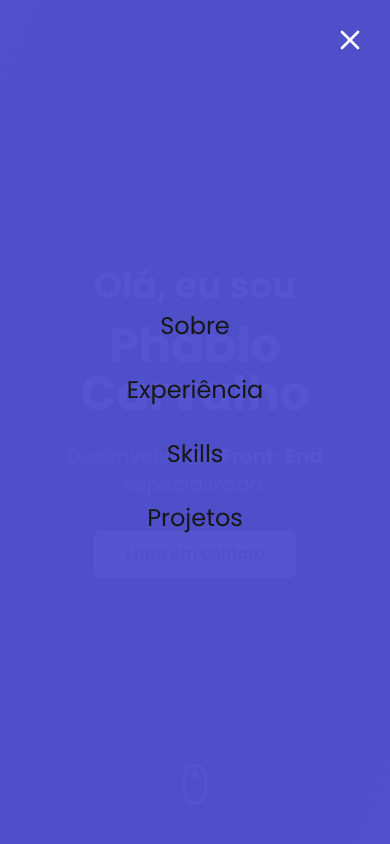
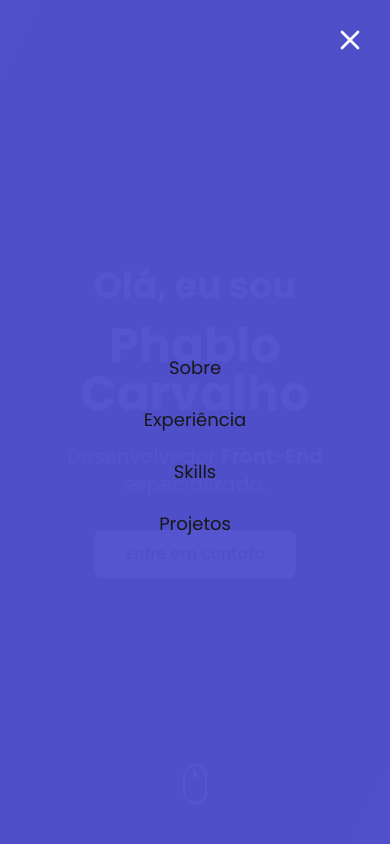
Before and after one commit to PhabloC/portf-lio, a Next.js app: page / in a window 390 px wide. Both pictures are taken after a click on the button 40 px from the left and 40 px from the top of the page. Shown: the top 844 px of the page. Built offline with nearby package versions, Linux system fonts and the light colour scheme.

Commit message:
Responsividade mobile

```diff
--- a/src/app/page.js
+++ b/src/app/page.js
@@ -6,7 +6,7 @@ import Sobre from "@/components/Sobre/Sobre";
 
 export default function Home() {
   return (
-    <div className="  bg-gradient-to-br from-gray-900 via-black to-gray-900">
+    <div className=" overflow-x-hidden bg-gradient-to-br from-gray-900 via-black to-gray-900">
       <PrimarySection />
       <Sobre />
       <Experience />
--- a/src/components/Header/Header.jsx
+++ b/src/components/Header/Header.jsx
@@ -50,47 +50,46 @@ export default function Header() {
         </nav>
       </header>
 
-      {/* Mobile menu - full-screen with background */}
+      {/* Mobile menu - full-screen com background, sem overflow lateral */}
       <div
-        className={`absolute inset-0 bg-[#5454D4]/95 z-50 flex flex-col items-center justify-center md:hidden transition-transform duration-500 ease-in-out ${
+        className={`fixed top-0 left-0 w-full h-full bg-[#5454D4]/95 z-50 flex flex-col items-center justify-center md:hidden transition-transform duration-500 ease-in-out ${
           menuOpen ? "translate-y-0" : "-translate-y-full"
         }`}
+        style={{ overflowX: "hidden" }}
       >
         {/* Close button */}
         <button
-          className="absolute top-4 right-4 p-2 text-white"
+          className="absolute top-4 right-4 p-2 rounded-full bg-transparent text-white"
           onClick={() => setMenuOpen(false)}
           aria-label="Fechar menu"
         >
           <X size={32} />
         </button>
-
-        {/* Mobile nav */}
-        <nav className="flex flex-col items-center space-y-8 text-2xl">
+        <nav className="flex flex-col items-center space-y-6 mt-12 w-full">
           <Link
             href="#sobre"
-            className="hover:text-cyan-400 transition-colors"
+            className="hover:text-cyan-400 transition-colors text-lg"
             onClick={() => setMenuOpen(false)}
           >
             Sobre
           </Link>
           <Link
             href="#experiencia"
-            className="hover:text-cyan-400 transition-colors"
+            className="hover:text-cyan-400 transition-colors text-lg"
             onClick={() => setMenuOpen(false)}
           >
             Experiência
           </Link>
           <Link
             href="#skills"
-            className="hover:text-cyan-400 transition-colors"
+            className="hover:text-cyan-400 transition-colors text-lg"
             onClick={() => setMenuOpen(false)}
           >
             Skills
           </Link>
           <Link
             href="#projects"
-            className="hover:text-cyan-400 transition-colors"
+            className="hover:text-cyan-400 transition-colors text-lg"
             onClick={() => setMenuOpen(false)}
           >
             Projetos
@@ -100,7 +99,7 @@ export default function Header() {
 
       {/* Dark overlay when menu is open */}
       <div
-        className={`fixed inset-0 bg-black/50 z-40 md:hidden transition-opacity duration-500 ease-in-out ${
+        className={`absolute inset-0 bg-black/50 z-40 md:hidden transition-opacity duration-500 ease-in-out ${
           menuOpen ? "opacity-100" : "opacity-0 pointer-events-none"
         }`}
         onClick={() => setMenuOpen(false)}
```
